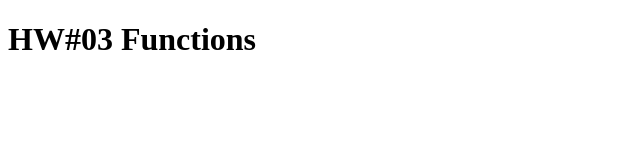
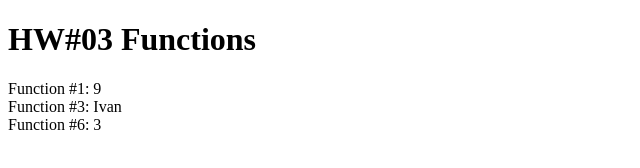
Before and after one commit to YevhenZalevskyy/F2-HW-3-Functions, a plain HTML site: page index.html in a window 1280 px wide. Shown: the whole page, without its empty margins (0-640 px from the left). Drawn offline with Linux system fonts and the light colour scheme.

Commit message:
3 functions

```diff
--- a/script.js
+++ b/script.js
@@ -0,0 +1,32 @@
+
+// #1  Найбільша цифра
+function getMaxDigit(number) {
+  const arr = number.toString().slice();
+  return Math.max(...arr);
+}
+
+// #3 Перша літара Велика
+function firstLetterOfName(name) {
+  name = name.toLowerCase();
+  return name[0].toUpperCase() + name.slice(1);
+}
+
+// #6  Скількі разів повторюється символ
+function countChar(text, char) {
+    let counter = 0;
+    for(let i = 0; i < text.length; i++) {
+        if(text[i].toLowerCase() === char.toLowerCase()) {
+            counter++;
+        }
+    }
+    return counter;
+}
+
+
+// Вивід результатів
+document.writeln(`
+Function #1: ${getMaxDigit(0129210)}<br>
+Function #3: ${firstLetterOfName("iVaN")}<br>
+Function #6: ${countChar("Hello WORLD!", "L")}<br>
+
+ `);
```
Also changed, not shown: index.html (+1 -1 lines).
